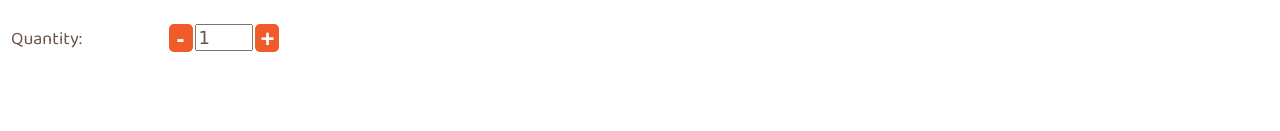
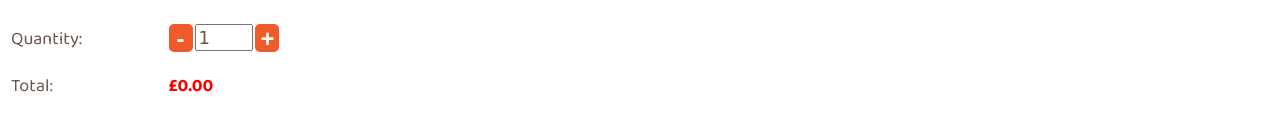
Before and after one commit to ozgursarikamis/angular-sandbox, an Angular app: page / in a window 1280 px wide. Shown: the part 257-388 px from the top of the page. Built offline with nearby package versions, Linux system fonts and the light colour scheme; what angular-in-memory-web-api would draw is missing.

Commit message:
effect function

```diff
--- a/src/products/product-selection/product-selection.html
+++ b/src/products/product-selection/product-selection.html
@@ -31,7 +31,7 @@
       <label for="price">Price:</label>
     </div>
     <div class="cellRight">
-      {{ selectedProduct()?.price }}
+      {{ selectedProduct()?.price | currency:'GBP' }}
     </div>
   </div>
   <div class="row">
@@ -46,4 +46,12 @@
       </div>
     </div>
   </div>
+  <div class="row">
+    <div class="cellLeft">
+      <label for="total">Total:</label>
+    </div>
+    <div class="cellRight" [style.color]="color()">
+      {{ total() | currency:'GBP' }}
+    </div>
+  </div>
 </div>
--- a/src/products/product-selection/product-selection.ts
+++ b/src/products/product-selection/product-selection.ts
@@ -1,4 +1,4 @@
-import { Component, signal } from '@angular/core';
+import { Component, computed, effect, EffectRef, signal } from '@angular/core';
 import { ProductData } from '../product-data';
 import { Product } from '../product';
 
@@ -21,4 +21,20 @@ export class ProductSelection {
   onIncrease() {
     this.quantity.update(value => value + 1);
   }
+
+  quantityEffect: EffectRef = effect(() => {
+    console.log(`Quantity changed to ${this.quantity()}`);
+  });
+
+  // computed():
+  // A `computed()` signal performs a computation
+  // whenever dependent signals change
+
+  total = computed(() => {
+    return (this.selectedProduct()?.price ?? 0) * this.quantity();
+  });
+
+  color = computed(() => {
+    return this.total() >= 100 ? 'green' : 'red';
+  });
 }
```
